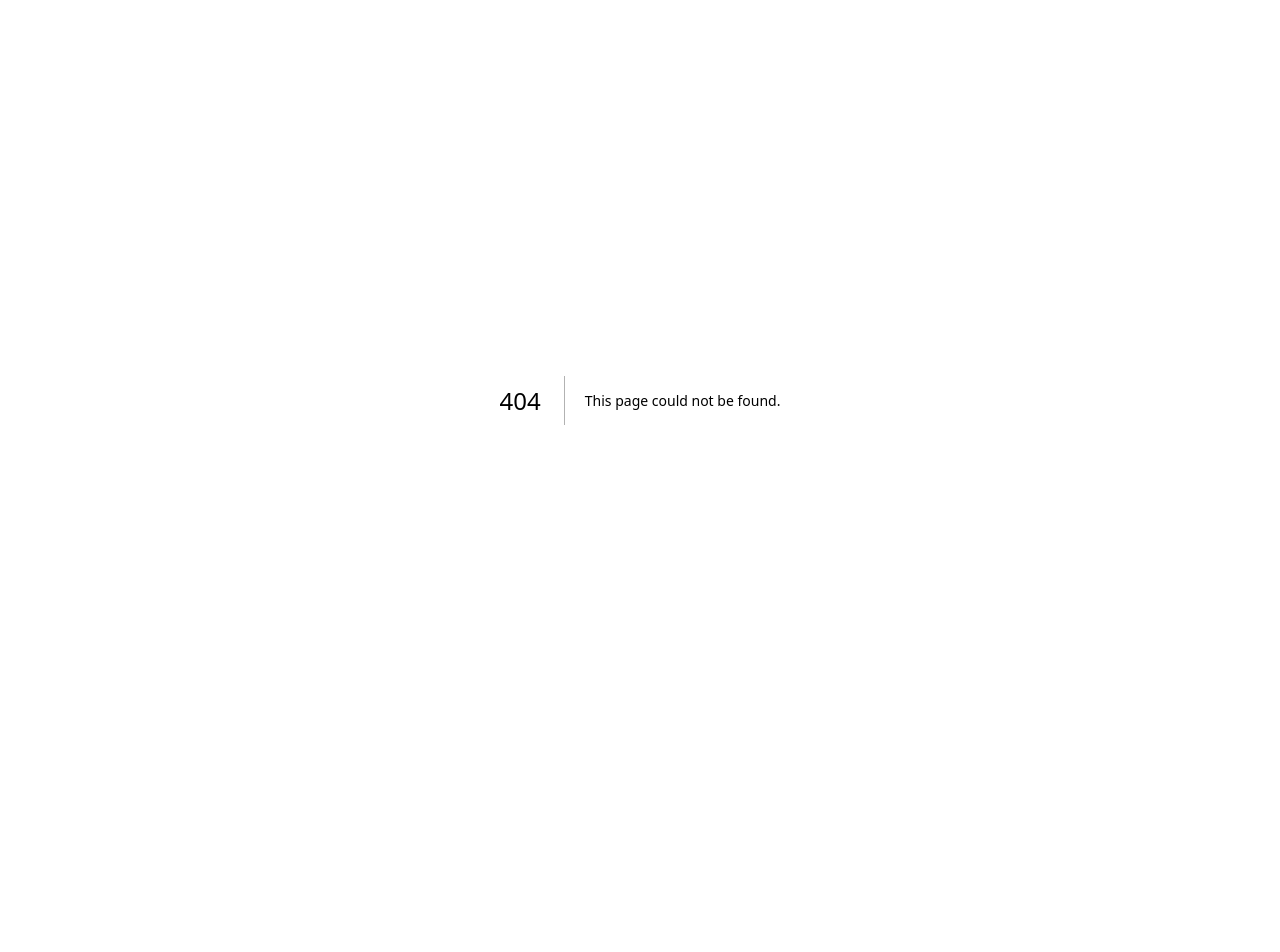
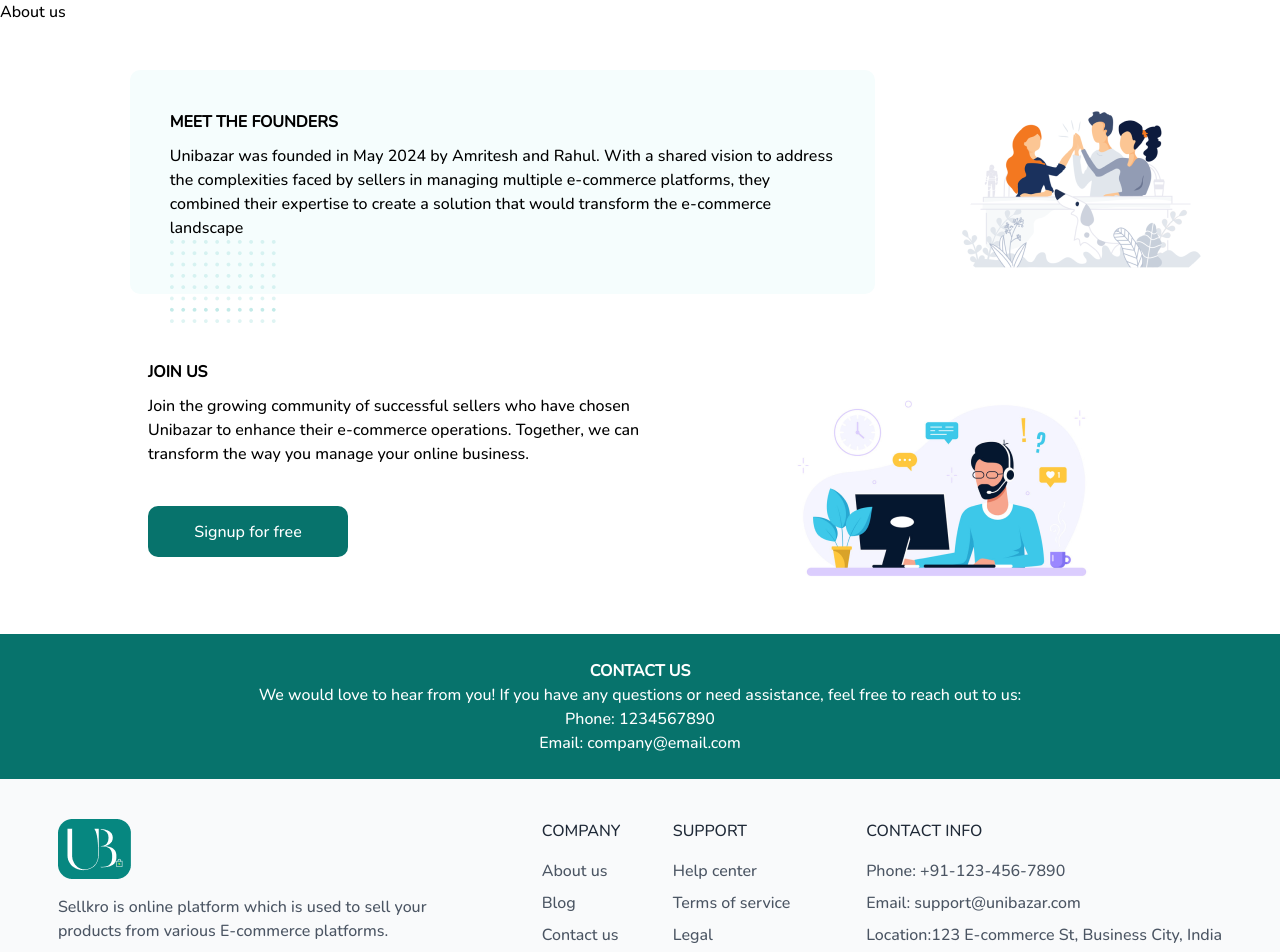
Before and after one commit to Unibazar/frontend-react, a Next.js app: page /about-us in a window 1280 px wide. Before the commit this address had no page. Shown: the top 952 px of the page. Before the commit the page ends 800 px from the top, so only its background shows below. Built offline with nearby package versions, Linux system fonts and the light colour scheme.

Commit message:
Added: pages dir

```diff
--- /dev/null
+++ b/src/app/about-us/page.js
@@ -0,0 +1,15 @@
+import ContactUs from '../components/AppContactUs/ContactUs.js';
+import Footer from '../components/Footer/Footer.js';
+import JoinUs from '../components/JoinUsSection/JoinUs.js';
+import MeetFounder from '../components/MeetFounderSection/MeetFounder.js';
+export default function Home() {
+  return (
+    <div>
+      <h1 className="flex items-center justify-items-center">About us</h1>
+      <MeetFounder />
+      <JoinUs />
+      <ContactUs />
+      <Footer />
+    </div>
+  );
+}
--- a/src/app/page.js
+++ b/src/app/page.js
@@ -1,13 +1,7 @@
-import ContactUs from './components/AppContactUs/ContactUs.js';
 import Footer from './components/Footer/Footer.js';
-import JoinUs from './components/JoinUsSection/JoinUs.js';
-import MeetFounder from './components/MeetFounderSection/MeetFounder.js';
 export default function Home() {
   return (
     <div>
-      <MeetFounder />
-      <JoinUs />
-      <ContactUs />
       <Footer />
     </div>
   );
```
